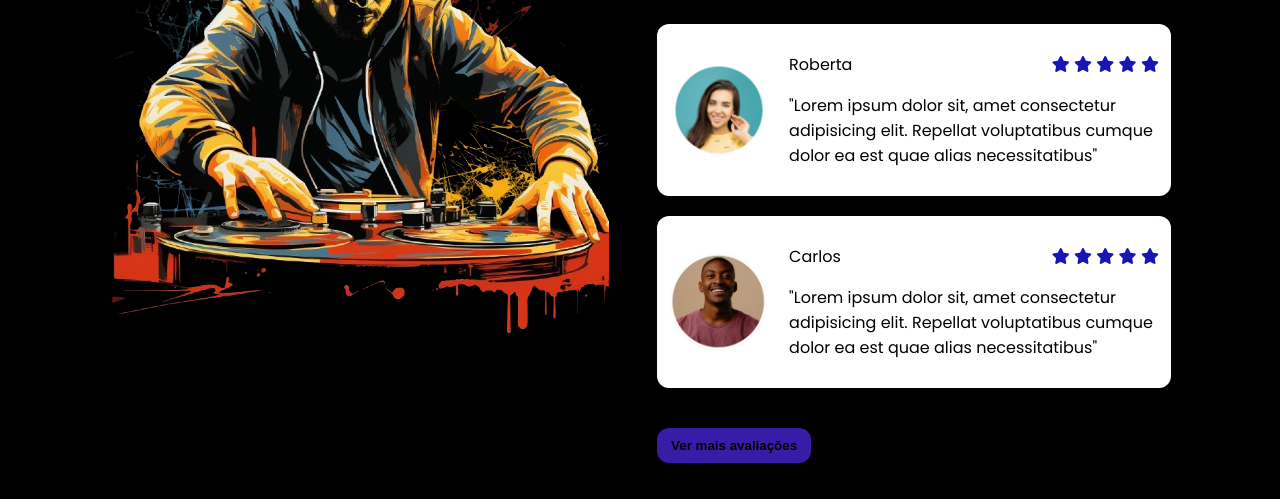
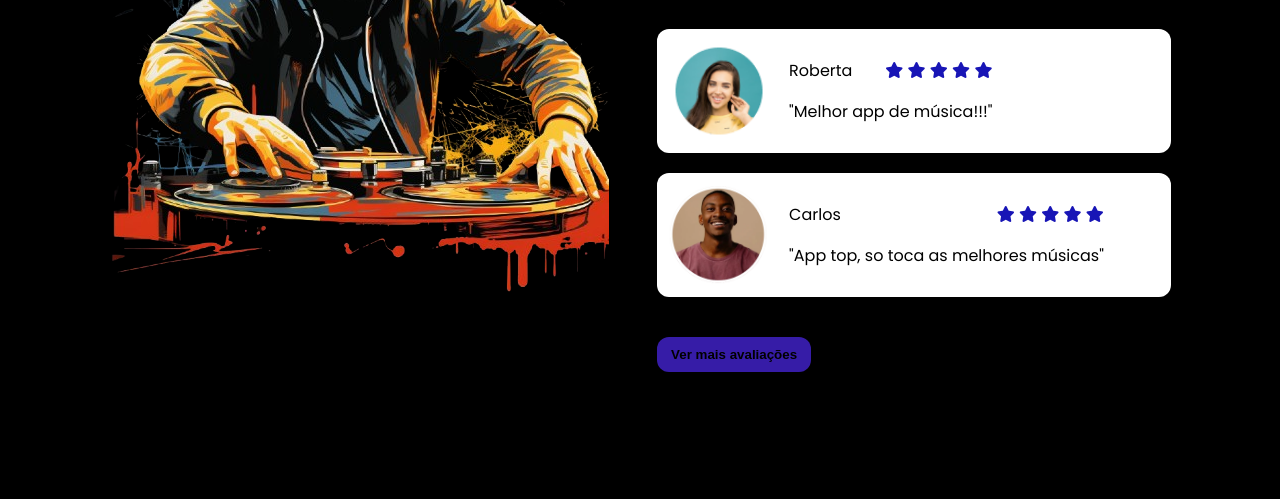
Before and after one commit to Leandrns/cp5_front-end_melodia, a plain HTML site: page index.html in a window 1280 px wide. Shown: the part 311-810 px from the top of the page. Drawn offline with Linux system fonts and the light colour scheme.

Commit message:
Update index.html

```diff
--- a/index.html
+++ b/index.html
@@ -41,8 +41,7 @@
                             </span>
                         </p>
                         <p>
-                            "Lorem ipsum dolor sit, amet consectetur adipisicing elit.
-                            Repellat voluptatibus cumque dolor ea est quae alias necessitatibus"
+                            "Melhor app de música!!!"
                         </p>
                     </div>
                 </div>
@@ -62,8 +61,7 @@
                             </span>
                         </p>
                         <p>
-                            "Lorem ipsum dolor sit, amet consectetur adipisicing elit.
-                            Repellat voluptatibus cumque dolor ea est quae alias necessitatibus"
+                            "App top, so toca as melhores músicas"
                         </p>
                     </div>
                 </div>
```
